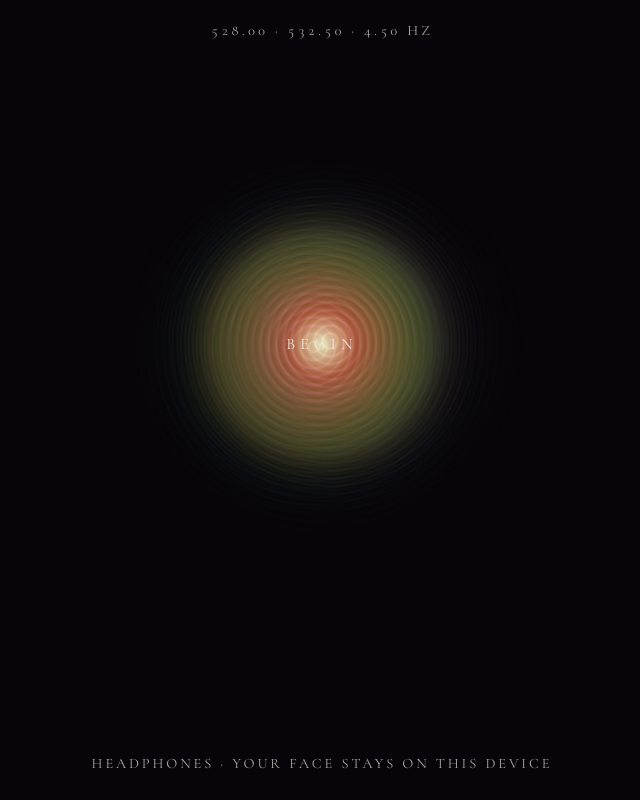
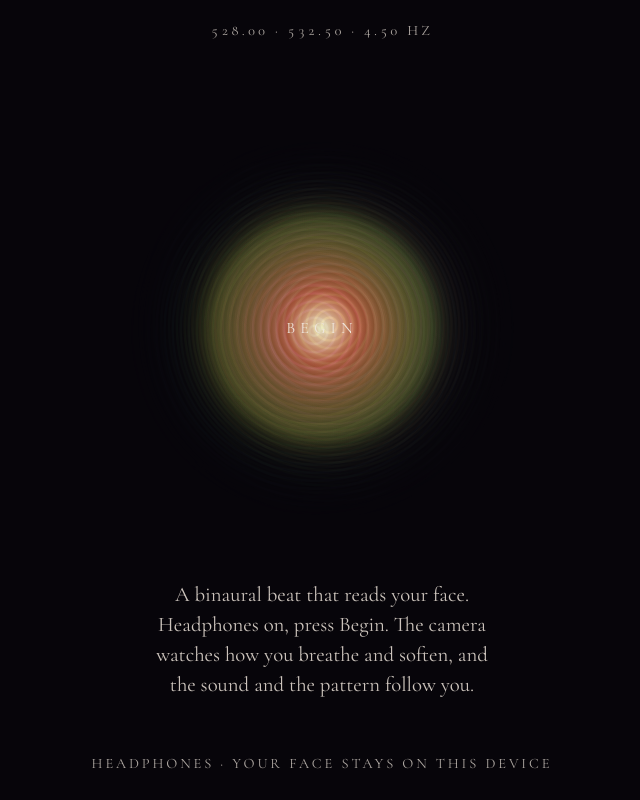
Before and after one commit to mei-chen/energetic-regulator, a Next.js app: page / in a window 1280 px wide. Shown: the whole page, without its empty margins (318-958 px from the left). Built offline with nearby package versions, Linux system fonts and the light colour scheme.

Commit message:
Intro and first instruction; words band sized to the room left; bigger dot pulse
Co-Authored-By: Claude Fable 5.1 <noreply@anthropic.com>

```diff
--- a/app/globals.css
+++ b/app/globals.css
@@ -9,10 +9,14 @@ body { font-family: "Cormorant Garamond", "Iowan Old Style", Georgia, serif; fon
 button { font: inherit; color: inherit; background: none; border: 0; cursor: pointer; padding: 0; }
 button:focus-visible { outline: 1px solid var(--gold); outline-offset: 6px; border-radius: 999px; }
 .screen { position: fixed; inset: 0; display: grid; place-items: center; }
-.stage { position: relative; width: min(56vmin, 440px); aspect-ratio: 1; transform: translateY(-7vh); }
+.stage { position: relative; width: min(52vmin, 420px); aspect-ratio: 1; transform: translateY(-9vh); }
 canvas.orb { position: absolute; inset: 0; width: 100%; height: 100%; }
 /* the words: few, large, and below the pattern, never over it */
-.caption { --inhale: .5; position: fixed; left: 50%; top: calc(50% + 28vmin - 4vh); transform: translateX(-50%); width: 92vw; max-width: 14ch; text-align: center; font-style: italic; font-size: clamp(2.2rem, 7vw, 4rem); line-height: 1.08; color: var(--fg); opacity: 0; transition: opacity 1.4s ease; text-wrap: balance; pointer-events: none; }
+/* the band below the pattern: the intro before Begin, Oriel's words after. Sized by the room that is actually left. */
+.band { position: fixed; left: 50%; transform: translateX(-50%); top: calc(50% + 26vmin - 7vh); bottom: max(9vh, 64px); width: 92vw; display: flex; align-items: center; justify-content: center; text-align: center; pointer-events: none; }
+.intro { max-width: 34ch; font-size: clamp(1.05rem, min(2.4vw, 2.6vh), 1.45rem); line-height: 1.45; color: var(--fg); opacity: .85; text-wrap: balance; transition: opacity 1s; }
+.intro.gone { opacity: 0; }
+.caption { --inhale: .5; position: absolute; inset: 0; display: flex; align-items: center; justify-content: center; max-width: 18ch; margin: 0 auto; font-style: italic; font-size: clamp(1.5rem, min(6.5vw, 5.2vh), 3.6rem); line-height: 1.1; color: var(--fg); opacity: 0; transition: opacity 1.4s ease; text-wrap: balance; }
 .caption span { display: block; transform-origin: 50% 0; transform: scale(calc(.88 + .16 * var(--inhale))); opacity: calc(.4 + .6 * var(--inhale)); }
 .caption.show { opacity: 1; }
 .begin { position: absolute; inset: 0; display: grid; place-items: center; letter-spacing: .32em; text-transform: uppercase; font-size: 1rem; color: var(--fg); transition: opacity 1s; }
--- a/app/page.tsx
+++ b/app/page.tsx
@@ -60,6 +60,9 @@ export default function Page() {
       const short = p.whispers.filter((w) => w.trim().split(/\s+/).length <= 5);   // the type is huge: keep only what fits in a breath
       r.whispers = short.length >= 4 ? short : p.whispers; r.whisperIdx = 0; r.spoken.push(...p.whispers);
       r.setPhase(p.phase.toLowerCase());
+      const hold = r.passage === 1 ? 10500 - (Date.now() - r.startedAt) : 0;     // let the first instruction be read
+      if (hold > 0) await new Promise((res) => setTimeout(res, hold));
+      if (!r.running) return;
       r.show(p.speak, 11000);
       setTimeout(startWhispering, 8000);
     } catch (e) {
@@ -77,6 +80,7 @@ export default function Page() {
     const r = R.current; if (r.running) return;
     r.running = true; r.startedAt = Date.now(); setBegun(true);
     r.audio.start(0.6);
+    r.show("Sit back. Breathe slowly. Let the camera see your face.", 9500);
     try { await (navigator as Navigator & { wakeLock?: { request(t: string): Promise<unknown> } }).wakeLock?.request("screen"); } catch {}
     void plan("open");
     // camera and face model load alongside the opening
@@ -176,7 +180,9 @@ export default function Page() {
       const vg = ctx.createRadialGradient(cx, cy, Rr * 0.5, cx, cy, Rr * 0.98); vg.addColorStop(0, "rgba(0,0,0,1)"); vg.addColorStop(1, "rgba(0,0,0,0)");
       ctx.globalCompositeOperation = "destination-in"; ctx.fillStyle = vg; ctx.fillRect(0, 0, W, H);
       ctx.globalCompositeOperation = "source-over";
-      const orbR = Rr * (0.12 + 0.08 * breathe + (r.running ? 0.05 + ease * 0.08 : 0));
+      // the dot: swells with the breath and throbs gently on top, about once every three seconds
+      const throb = reduced ? 0 : Math.sin(t * 2 * Math.PI * 0.33) * 0.02;
+      const orbR = Rr * (0.13 + 0.12 * breathe + throb + (r.running ? 0.05 + ease * 0.08 : 0));
       const og = ctx.createRadialGradient(cx, cy, 0, cx, cy, orbR * 2.6);
       og.addColorStop(0, `hsla(${r.hue + 20 + drift},85%,${76 + ease * 10 + inhale * 10}%,${r.running ? 0.95 : 0.6})`);
       og.addColorStop(0.3, `hsla(${r.hue + drift * 0.5},80%,60%,${(r.running ? 0.3 + ease * 0.3 : 0.25) * (0.6 + 0.4 * inhale)})`);
@@ -207,7 +213,10 @@ export default function Page() {
       <div className={`you ${faceLive ? "live" : ""}`} ref={youRef}>
         <video ref={videoRef} muted playsInline />
       </div>
-      <div className={`caption ${captionOn ? "show" : ""}`} ref={captionRef} aria-live="polite"><span>{caption}</span></div>
+      <div className="band">
+        <p className={`intro ${begun ? "gone" : ""}`}>A binaural beat that reads your face. Headphones on, press Begin. The camera watches how you breathe and soften, and the sound and the pattern follow you.</p>
+        <div className={`caption ${captionOn ? "show" : ""}`} ref={captionRef} aria-live="polite"><span>{caption}</span></div>
+      </div>
       {begun ? (
         <div className="foot">
           <span>{phase}{weather ? ` · ${weather}` : ""}</span>
```
